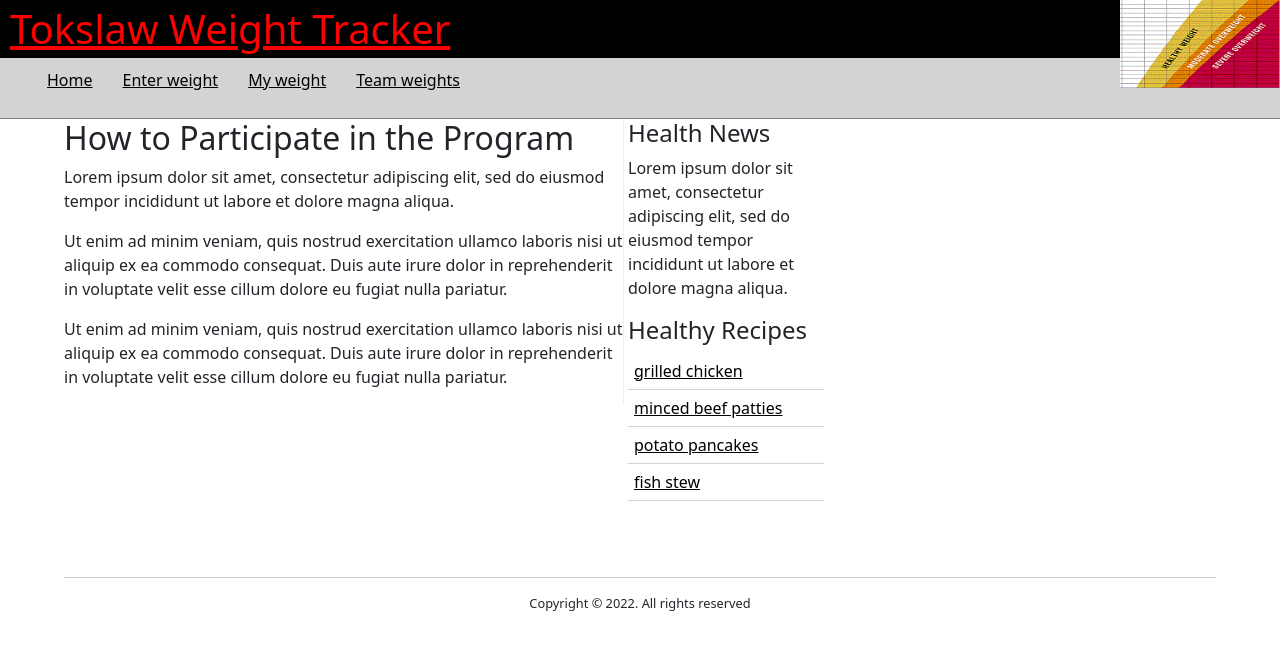
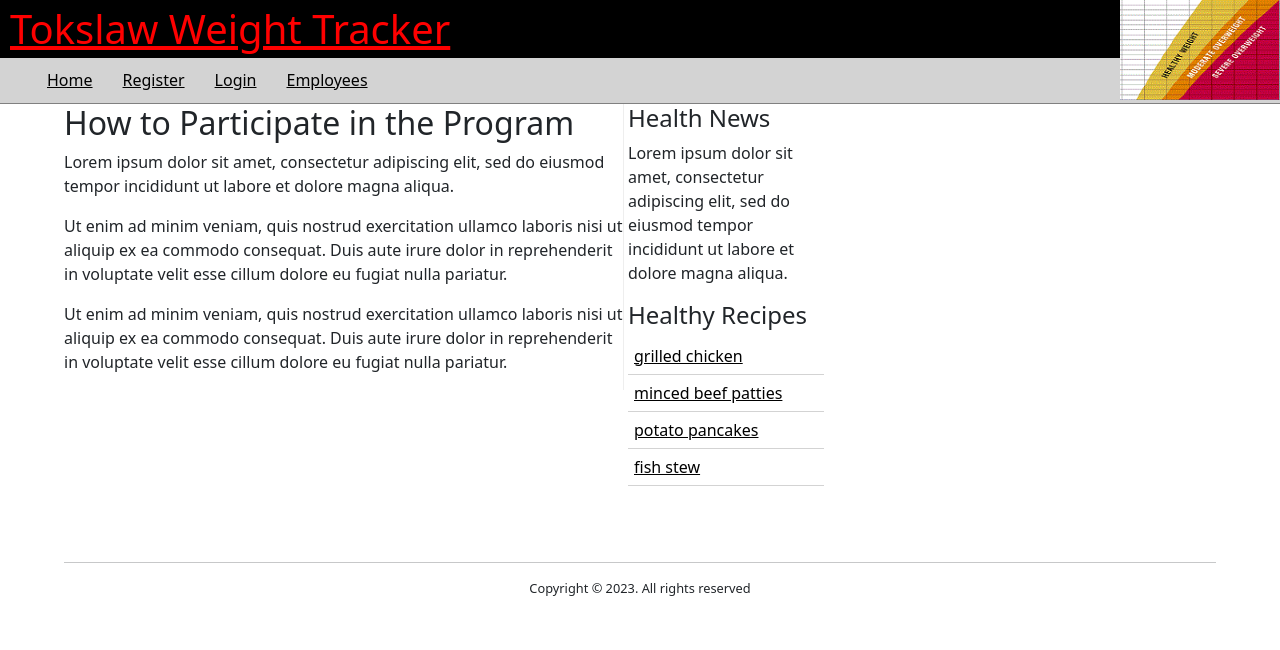
Before and after one commit to tokslaw7/WeightLoss-Angular, an Angular app: page /home in a window 1280 px wide. Shown: the top 650 px of the page. Built offline with nearby package versions, Linux system fonts and the light colour scheme.

Commit message:
employees comp

```diff
--- a/src/app/app-routing.module.ts
+++ b/src/app/app-routing.module.ts
@@ -2,13 +2,15 @@ import { NgModule } from '@angular/core';
 import { RouterModule, Routes } from '@angular/router';
 import { HomeComponent } from "./home/home.component";
 import { RegisterComponent } from "./register/register.component";
+import { EmployeesComponent } from "./employees/employees.component";
 
 
 
 const routes: Routes = [
   { path:'', redirectTo: '/home', pathMatch: 'full'},
   { path:'home', component:HomeComponent },
-  { path:'register', component:RegisterComponent }
+  { path:'register', component:RegisterComponent },
+  { path:'employees', component:EmployeesComponent }
 ];
 
 @NgModule({
--- a/src/app/data/db.json
+++ b/src/app/data/db.json
@@ -4,6 +4,26 @@
       "username": "Toks",
       "password": "1234",
       "email": "tokslaw@chiefsoft.com"
+    },
+    {
+      "username": "Law",
+      "password": "1234",
+      "email": "law@taborg.net"
+    },
+    {
+      "username": "Tokslaw",
+      "password": "1234",
+      "email": "tokslaw@taborg.net"
+    },
+    {
+      "username": "Bolu",
+      "password": "1234",
+      "email": "Bolu@taborg.net"
+    },
+    {
+      "username": "david",
+      "password": "1234",
+      "email": "david@taborg.net"
     }
   ]
 }
--- /dev/null
+++ b/src/app/employees/employees.component.html
@@ -0,0 +1 @@
+<p>employees works!</p>
--- /dev/null
+++ b/src/app/employees/employees.component.ts
@@ -0,0 +1,18 @@
+import { Component, OnInit } from '@angular/core';
+import { HttpClient } from "@angular/common/http";
+
+@Component({
+  selector: 'app-employees',
+  templateUrl: './employees.component.html',
+  styleUrls: ['./employees.component.css']
+})
+export class EmployeesComponent implements OnInit{
+  employees: any;
+  constructor(private http:HttpClient) { }
+
+  ngOnInit(): void {
+    this.employees = this.http.get('http://localhost:3000/employees');
+    console.log(this.employees);
+  }
+
+}
--- a/src/app/home/home.component.html
+++ b/src/app/home/home.component.html
@@ -4,10 +4,10 @@
 </header>
 <nav>
   <ul>
-    <li><a href="index.html">Home</a></li>
-    <li><a href="enterweight.html">Enter weight</a></li>
-    <li><a href="myweights.html">My weight</a></li>
-    <li><a href="teamweights.html">Team weights</a></li>
+    <li><a routerLink="/home">Home</a></li>
+    <li><a routerLink="/register">Register</a></li>
+    <li><a routerLink="/login">Login</a></li>
+    <li><a routerLink="/employees">Employees</a></li>
   </ul>
 </nav>
 <div id="container">
@@ -35,5 +35,5 @@
 </div>
 <footer>
   <hr />
-  Copyright &copy; 2022. All rights reserved
+  Copyright &copy; 2023. All rights reserved
 </footer>
--- a/src/app/register/register.component.html
+++ b/src/app/register/register.component.html
@@ -6,10 +6,10 @@
 </header>
 <nav>
   <ul>
-    <li><a href="index.html">Home</a></li>
-    <li><a href="enterweight.html">Enter weight</a></li>
-    <li><a href="myweights.html">My weight</a></li>
-    <li><a href="teamweights.html">Team weights</a></li>
+    <li><a routerLink="/home">Home</a></li>
+    <li><a routerLink="/register">Register</a></li>
+    <li><a routerLink="/login">Login</a></li>
+    <li><a routerLink="/employees">Employees</a></li>
   </ul>
 </nav>
 <div id="container">
@@ -23,7 +23,7 @@
                  class="form-control"
                  id="username"
                  formControlName="username">
-          <span *ngIf="formRegister.controls['username'].errors"> Invalid Username </span>
+          <span *ngIf="formRegister.controls['username'].errors && !formRegister.controls['username'].pristine"> Invalid Username </span>
         </div>
 
         <div class="form-group">
@@ -32,7 +32,8 @@
                  class="form-control"
                  id="password"
                  formControlName="password">
-          <span *ngIf="formRegister.controls['password'].errors"> Invalid Password </span>
+          <span *ngIf="formRegister.controls['password'].errors && !formRegister.controls['password'].pristine"> Invalid Password </span>
+
         </div>
         <button type="submit" class="btn btn-primary" [disabled]="!formRegister.valid">Submit</button>
       </form>
@@ -56,5 +57,5 @@
 </div>
 <footer>
   <hr />
-  Copyright &copy; 2022. All rights reserved
+  Copyright &copy; 2023. All rights reserved
 </footer>
--- a/src/styles.css
+++ b/src/styles.css
@@ -29,6 +29,7 @@ nav{
 	text-align:left;
 	background-color:lightgray;
 	border-bottom:1px solid gray;
+  height: 46px;
 }
 
 nav li, nav a {
@@ -100,7 +101,7 @@ button{
 #logo{
 	float:right;
 	width:160px;
-	height:88px;
+	height:100px;
 }
 
 .liYellow{
```
Also changed, not shown: src/app/app.module.ts (+6 -2 lines), src/app/employees/employees.component.css (added).
